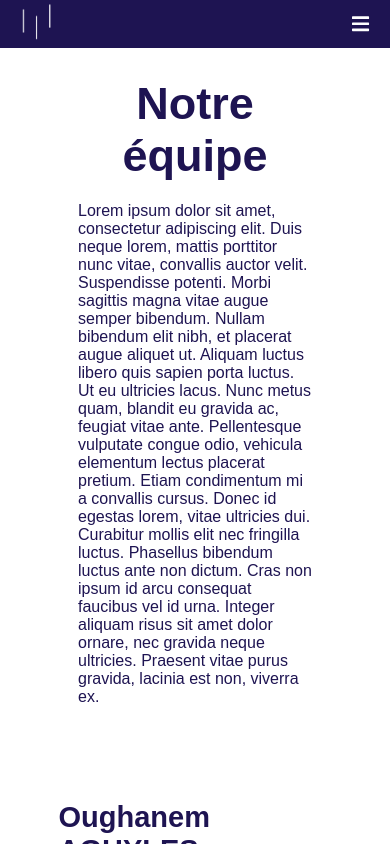
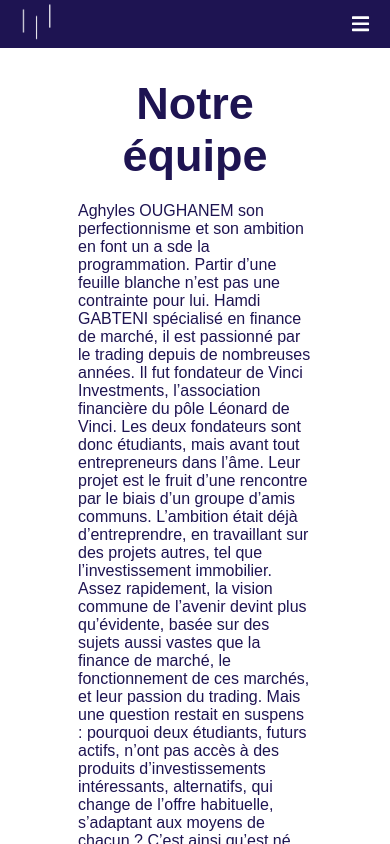
Before and after one commit to julesgabriel/bapClausiusInvestments, a React (Create React App) app in the folder applicationreact/: page /equipe in a window 390 px wide. Shown: the top 844 px of the page. Built offline with nearby package versions, Linux system fonts and the light colour scheme.

Commit message:
contenu intégré

```diff
--- a/applicationreact/src/App.js
+++ b/applicationreact/src/App.js
@@ -24,6 +24,7 @@
 import BuyRoutes from "./views/routes/Buy";
 import SoldesRoutes from "./views/routes/soldes";
 import BotRoute from "./views/routes/bot";
+import BlogRoute from "./views/routes/blog";
 
 function App() {
     return (
@@ -38,6 +39,8 @@
                     <Route path="/application/" component={QuestionsRoute}/>
                     <Route path="/connexion" component={Connexion}/>
 
+                    <Route path="/blog" component={BlogRoute}/>
+
                     <Route path="/app/transactions" component={OrdersRoute}/>
                     <Route path="/app/ordres" component={BuyRoutes}/>
                     <Route path="/app/soldes" component={SoldesRoutes}/>
--- /dev/null
+++ b/applicationreact/src/views/blog/blog.js
@@ -0,0 +1,19 @@
+import React, {Component} from 'react';
+import CardArticle from "./card/article_preview";
+
+class BlogView extends Component{
+    render() {
+        return(
+            <section className="blog">
+                <CardArticle title="Article" content="article"/>
+                <CardArticle title="Article" content="article"/>
+                <CardArticle title="Article" content="article"/>
+                <CardArticle title="Article" content="article"/>
+                <CardArticle title="Article" content="article"/>
+                <CardArticle title="Article" content="article"/>
+            </section>
+        )
+    }
+}
+
+export default BlogView;
--- /dev/null
+++ b/applicationreact/src/views/blog/card/article.css
@@ -0,0 +1,14 @@
+.article{
+    width: 25%;
+    margin: 15px auto;
+    box-shadow: 0 0 8px rgba(0,0,0.8);
+    padding: 3vh;
+}
+
+.blog{
+    display: flex;
+    justify-content: space-around;
+    flex-wrap: wrap;
+    width: 100%;
+    margin: 14vh 0;
+}
--- /dev/null
+++ b/applicationreact/src/views/blog/card/article_preview.js
@@ -0,0 +1,15 @@
+import React from 'react';
+
+import './article.css';
+
+const CardArticle = (props) => {
+    return(
+        <div className="article">
+            <h3>{props.title}</h3>
+            <p>{props.content}</p>
+        </div>
+
+    )
+};
+
+export default CardArticle;
--- a/applicationreact/src/views/components/footer/footer.css
+++ b/applicationreact/src/views/components/footer/footer.css
@@ -65,6 +65,10 @@
     flex-direction: column;
     justify-content: space-around;
     margin: 0 auto;
+    color: #FFFFFF;
+}
+
+.cguMentions a{
     color: #FFFFFF;
 }
 
--- a/applicationreact/src/views/components/logIn/login.js
+++ b/applicationreact/src/views/components/logIn/login.js
@@ -31,7 +31,6 @@
                     console.log('OK NICE');
                     localStorage.setItem("user", responseUser);
                     localStorage.setItem("email", responseEmail);
-                    localStorage.setItem("password", responsePassword);
                     localStorage.setItem("connected", "true");
                     console.log(localStorage)
                 }
--- a/applicationreact/src/views/components/offers/offers.css
+++ b/applicationreact/src/views/components/offers/offers.css
@@ -87,6 +87,7 @@
 
     .contentOffers h2 {
         padding: 15px 0;
+        line-height: 43px;
     }
 
     .adaptativImages {
--- a/applicationreact/src/views/components/services/services.css
+++ b/applicationreact/src/views/components/services/services.css
@@ -1,8 +1,7 @@
 .services{
     width: 70%;
     padding-left: 5%;
-    margin-top: 15px;
-
+    margin: 8vh 0;
 }
 
 .services h1{
--- a/applicationreact/src/views/components/team/team.js
+++ b/applicationreact/src/views/components/team/team.js
@@ -9,26 +9,43 @@
             <section className="team">
                 <div className="contentTeam">
                     <h1>Notre équipe</h1>
-                    <p>Lorem ipsum dolor sit amet, consectetur adipiscing elit. Duis neque lorem, mattis porttitor nunc
-                        vitae, convallis auctor velit. Suspendisse potenti. Morbi sagittis magna vitae augue semper
-                        bibendum. Nullam bibendum elit nibh, et placerat augue aliquet ut. Aliquam luctus libero quis
-                        sapien
-                        porta luctus. Ut eu ultricies lacus. Nunc metus quam, blandit eu gravida ac, feugiat vitae ante.
-
-                        Pellentesque vulputate congue odio, vehicula elementum lectus placerat pretium. Etiam
-                        condimentum mi
-                        a convallis cursus. Donec id egestas lorem, vitae ultricies dui. Curabitur mollis elit nec
-                        fringilla
-                        luctus. Phasellus bibendum luctus ante non dictum. Cras non ipsum id arcu consequat faucibus vel
-                        id
-                        urna. Integer aliquam risus sit amet dolor ornare, nec gravida neque ultricies. Praesent vitae
-                        purus
-                        gravida, lacinia est non, viverra ex.</p>
+                    <p>Aghyles OUGHANEM son perfectionnisme et son ambition en font un a sde la programmation. Partir
+                        d’une
+                        feuille
+                        blanche n’est pas une contrainte pour lui. Hamdi GABTENI spécialisé en finance de marché, il est
+                        passionné par
+                        le trading depuis de nombreuses années. Il fut fondateur de Vinci Investments, l’association
+                        financière
+                        du pôle Léonard de Vinci.
+                        Les deux fondateurs sont donc étudiants, mais avant tout entrepreneurs dans l’âme. Leur projet
+                        est
+                        le fruit
+                        d’une rencontre par le biais d’un groupe d’amis communs. L’ambition était déjà d’entreprendre,
+                        en
+                        travaillant
+                        sur des projets autres, tel que l’investissement immobilier. Assez rapidement, la vision commune
+                        de
+                        l’avenir devint
+                        plus qu’évidente, basée sur des sujets aussi vastes que la finance de marché, le fonctionnement
+                        de
+                        ces marchés,
+                        et leur passion du trading.
+                        Mais une question restait en suspens : pourquoi deux étudiants, futurs actifs, n’ont pas accès à
+                        des
+                        produits
+                        d’investissements intéressants, alternatifs, qui change de l’offre habituelle, s’adaptant aux
+                        moyens
+                        de chacun ?
+                        C’est ainsi qu’est né Clausius, du désordre opaque du marché actuel, nous voulons y amener une
+                        offre
+                        simple,
+                        accessible, sans frais abasourdissants.</p>
                 </div>
                 <Member title="Oughanem AGHYLES"
-                        content="Lorem ipsum dolor sit amet, consectetur adipiscing elit. Duis neque lorem, mattis porttitor nunc vitae, convallis auctor velit. Suspendisse potenti. Morbi sagittis magna vitae augue semper bibendum. Nullam bibendum elit nibh, et placerat augue aliquet ut. Aliquam luctus libero quis sapien porta luctus. Ut eu ultricies lacus. Nunc metus quam, blandit eu gravida ac, feugiat vitae ante."/>
+                        content="Déterminé et motivé, sa philosophie de vie est la suivante :la discipline et la persévérance représentent le pont entre mes
+objectifs et mes réalisations."/>
                 <Member title="Gabteni HAMDI"
-                        content="Pellentesque vulputate congue odio, vehicula elementum lectus placerat pretium. Etiam condimentum mi a convallis cursus. Donec id egestas lorem, vitae ultricies dui. Curabitur mollis elit nec fringilla luctus. Phasellus bibendum luctus ante non dictum. Cras non ipsum id arcu consequat faucibus vel id urna. Integer aliquam risus sit amet dolor ornare, nec gravida neque ultricies. Praesent vitae purus gravida, lacinia est non, viverra ex."/>
+                        content="Financial market engineering | Fixed Income | FX | IT Région de Paris, France"/>
             </section>
         )
     }
--- /dev/null
+++ b/applicationreact/src/views/routes/blog.js
@@ -0,0 +1,22 @@
+import React, {Component} from 'react';
+
+import Header from "../../views/components/header/header";
+
+import Footer from "../../views/components/footer/footer";
+
+import BlogView from "../blog/blog";
+
+
+class BlogRoute extends Component{
+    render() {
+        return(
+            <div>
+                <Header/>
+                <BlogView/>
+                <Footer/>
+            </div>
+        )
+    }
+}
+
+export default BlogRoute;
```
